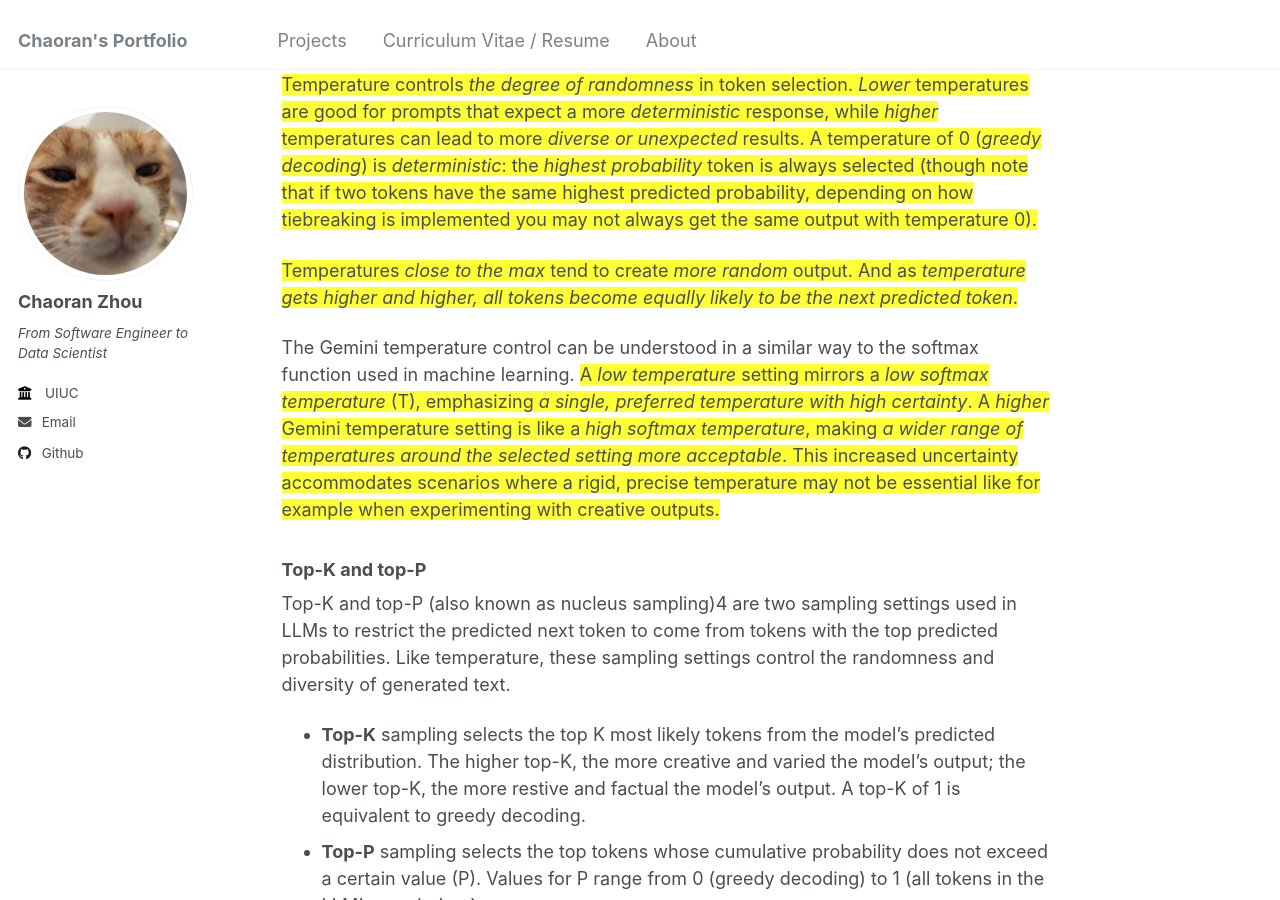
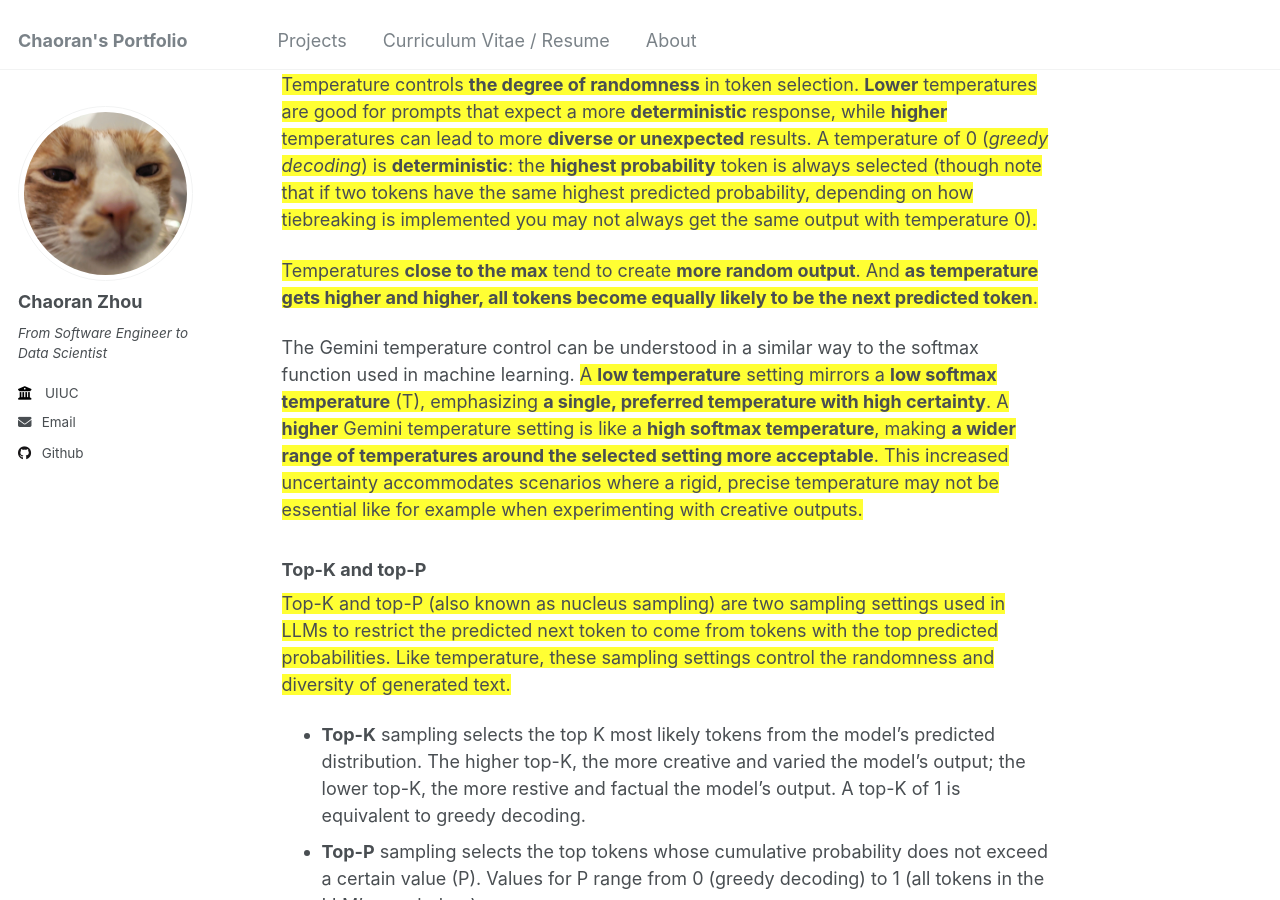
Before and after one commit to ranranrunforit/ranranrunforit.github.io, a Jekyll site: the page built from _projects/project-16.md, in a window 1280 px wide and 900 px high, scrolled down 1597 px. Built offline with Jekyll 4.4.1, drawn with Linux system fonts in a browser that asks for light colours.

Commit message:
Update project-16.md

```diff
--- a/_projects/project-16.md
+++ b/_projects/project-16.md
@@ -62,29 +62,29 @@ Temperature, top-K, and top-P are the most common configuration settings that de
 how predicted token probabilities are processed to choose a single output token.</span>
 
 ### Temperature
-<span style="background-color: #FFFF33;">Temperature controls *the degree of randomness* in token selection. *Lower* temperatures
-are good for prompts that expect a more *deterministic* response, while *higher* temperatures
-can lead to more *diverse or unexpected* results. A temperature of 0 (*greedy decoding*) is
-*deterministic*: the *highest probability* token is always selected (though note that if two tokens
+<span style="background-color: #FFFF33;">Temperature controls **the degree of randomness** in token selection. **Lower** temperatures
+are good for prompts that expect a more **deterministic** response, while **higher** temperatures
+can lead to more **diverse or unexpected** results. A temperature of 0 (*greedy decoding*) is
+**deterministic**: the **highest probability** token is always selected (though note that if two tokens
 have the same highest predicted probability, depending on how tiebreaking is implemented
 you may not always get the same output with temperature 0).</span>
 
-<span style="background-color: #FFFF33;">Temperatures *close to the max* tend to create *more random* output. And as *temperature gets
-higher and higher, all tokens become equally likely to be the next predicted token*.</span>
+<span style="background-color: #FFFF33;">Temperatures **close to the max** tend to create **more random output**. And **as temperature gets
+higher and higher, all tokens become equally likely to be the next predicted token**.</span>
 
 The Gemini temperature control can be understood in a similar way to the softmax function
-used in machine learning. <span style="background-color: #FFFF33;">A *low temperature* setting mirrors a *low softmax temperature* (T),
-emphasizing *a single, preferred temperature with high certainty*. A *higher* Gemini temperature
-setting is like a *high softmax temperature*, making *a wider range of temperatures around
-the selected setting more acceptable*. This increased uncertainty accommodates scenarios
+used in machine learning. <span style="background-color: #FFFF33;">A **low temperature** setting mirrors a **low softmax temperature** (T),
+emphasizing **a single, preferred temperature with high certainty**. A **higher** Gemini temperature
+setting is like a **high softmax temperature**, making **a wider range of temperatures around
+the selected setting more acceptable**. This increased uncertainty accommodates scenarios
 where a rigid, precise temperature may not be essential like for example when experimenting
 with creative outputs.</span>
 
 ### Top-K and top-P
-Top-K and top-P (also known as nucleus sampling)4 are two sampling settings used in LLMs
+<span style="background-color: #FFFF33;">Top-K and top-P (also known as nucleus sampling) are two sampling settings used in LLMs
 to restrict the predicted next token to come from tokens with the top predicted probabilities.
 Like temperature, these sampling settings control the randomness and diversity of
-generated text.
+generated text.</span>
 
 - **Top-K** sampling selects the top K most likely tokens from the model’s predicted
 distribution. The higher top-K, the more creative and varied the model’s output; the
```
